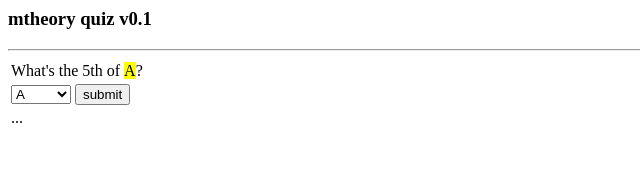
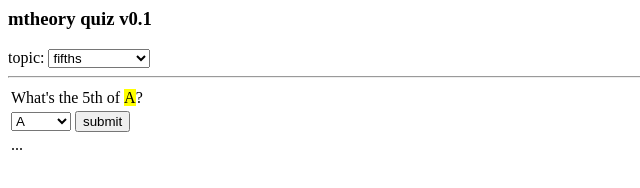
Before and after one commit to systemprog/mtheory-quiz, a plain HTML site: page index.html in a window 1280 px wide. Shown: the whole page, without its empty margins (0-640 px from the left). Drawn offline with Linux system fonts and the light colour scheme.

Commit message:
Update index.html

```diff
--- a/index.html
+++ b/index.html
@@ -35,6 +35,12 @@
   </head>
   <body>
     <h3>mtheory quiz v0.1</h3>
+    <label for='quiz_type'>topic:</label>
+    <select id='quiz_type'>
+      <option value='fifths'>fifths</option>
+      <option value='rel_major'>relative major</option>
+      <option value='rel_minor'>relative minor</option>
+    </select>
     <hr>
     <table>
       <tr>
```
